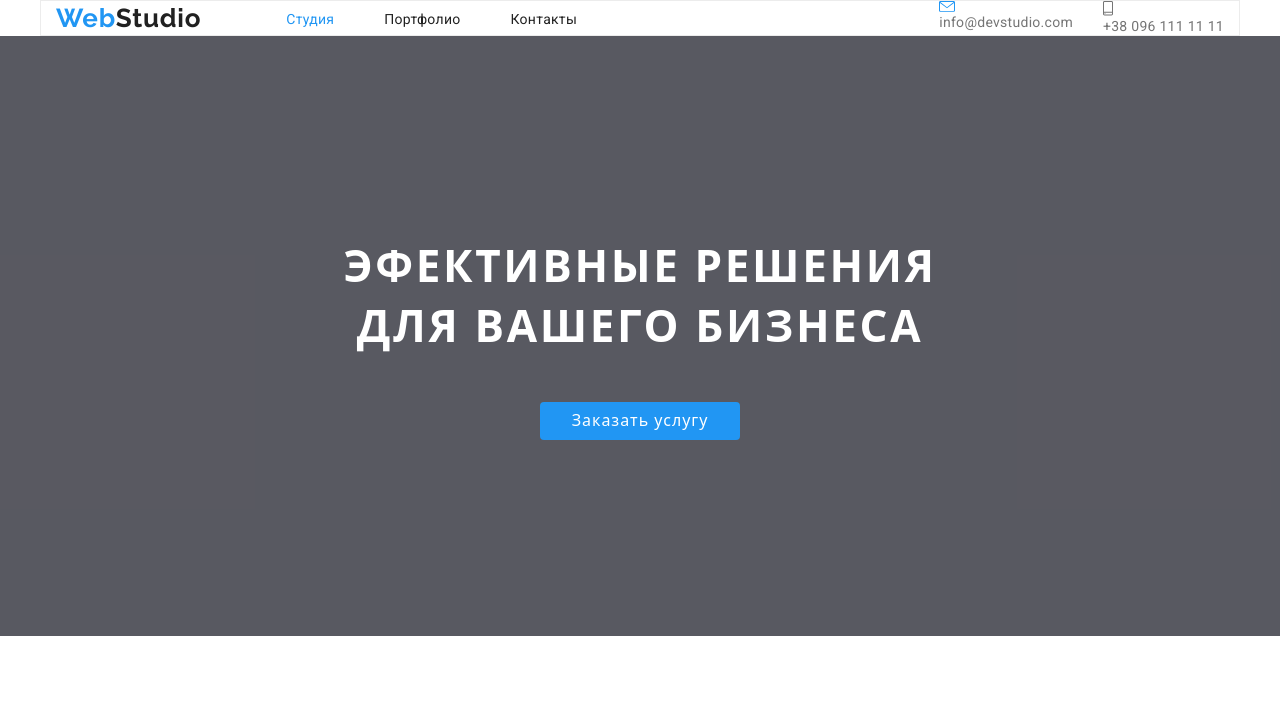
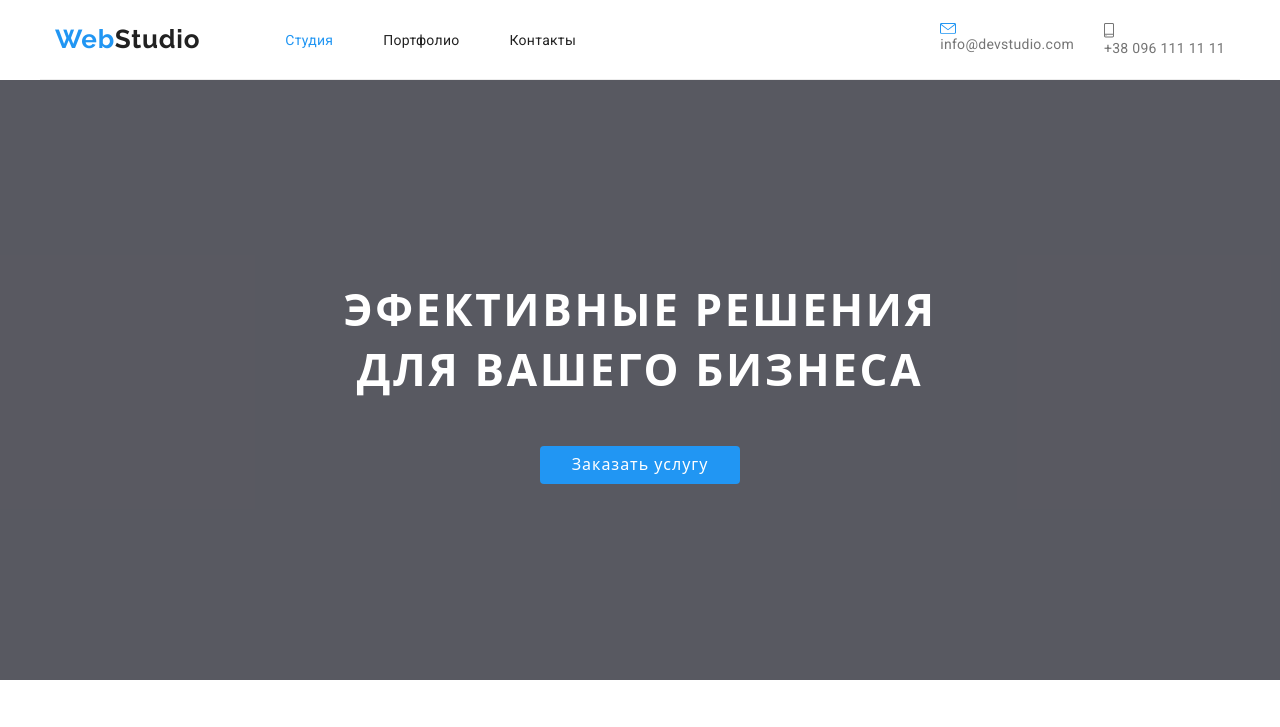
Before and after one commit to Bohdana3007/goit-markup-hw-03, a plain HTML site: page index.html in a window 1280 px wide. Shown: the top 727 px of the page. Drawn offline with nearby package versions, Linux system fonts and the light colour scheme.

Commit message:
Додала висоту шапці змінила підкреслення

```diff
--- a/css/styles.css
+++ b/css/styles.css
@@ -37,10 +37,11 @@ ul {
 у футері найнижчий рядок color: rgba(255, 255, 255, 0.4);
 */
 .main-nav {
+  height: 80px;
   display: flex;
   align-items: center;
   justify-content: space-around;
-  border: 1px solid #ececec;
+  border-bottom: 1px solid #ececec;
 }
 .container {
   margin-left: auto;
```
